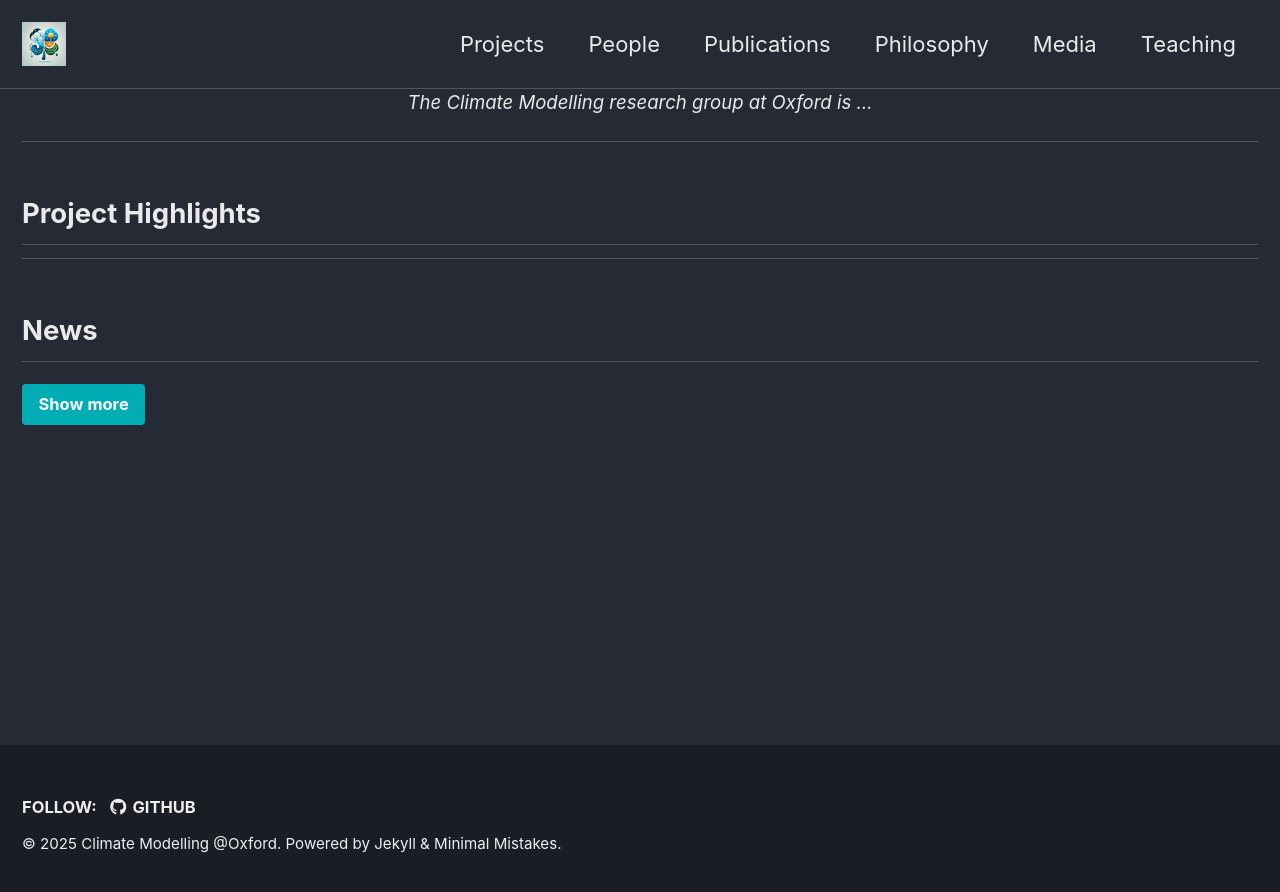
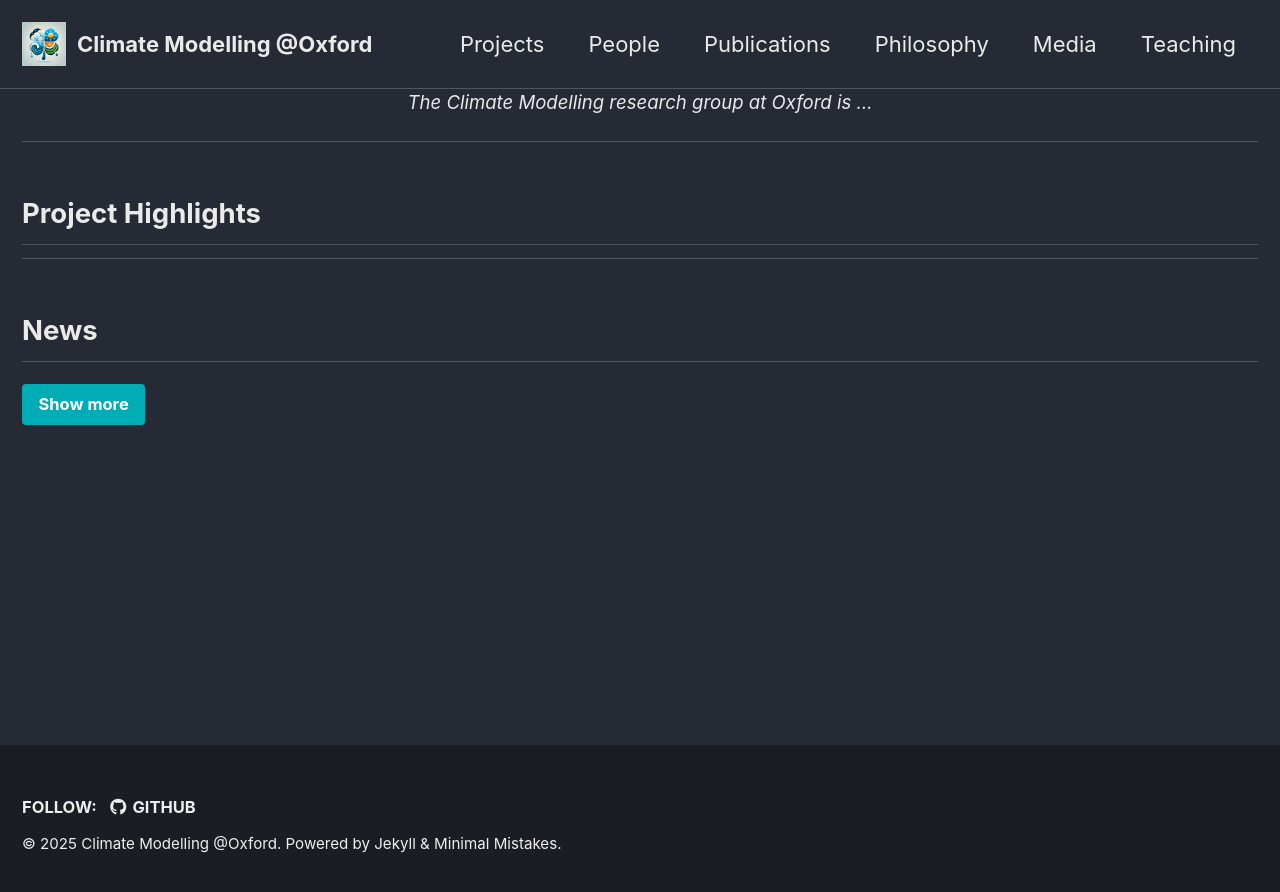
Before and after one commit to climate-modelling/climate-modelling.github.io, a Jekyll site: the page built from _pages/home.md, in a window 1280 px wide. Shown: the top 892 px of the page. Built offline with Jekyll 4.4.1, drawn with Linux system fonts in a browser that asks for light colours; cached includes are drawn as plain includes.

Commit message:
add title

```diff
--- a/_config.yml
+++ b/_config.yml
@@ -32,7 +32,7 @@
 repository               : "climate-modellling/climate-modellling.github.io" # GitHub username/repo-name e.g. "mmistakes/minimal-mistakes"
 teaser                   : # path of fallback teaser image, e.g. "/assets/images/500x300.png"
 logo                     : "/assets/images/kloewer_lab2.png"
-masthead_title           : " " # overrides the website title displayed in the masthead, use " " for no title
+masthead_title           : "Climate Modelling @Oxford" # overrides the website title displayed in the masthead, use " " for no title
 # breadcrumbs            : false # true, false (default)
 words_per_minute         : 200
 comments:
```
